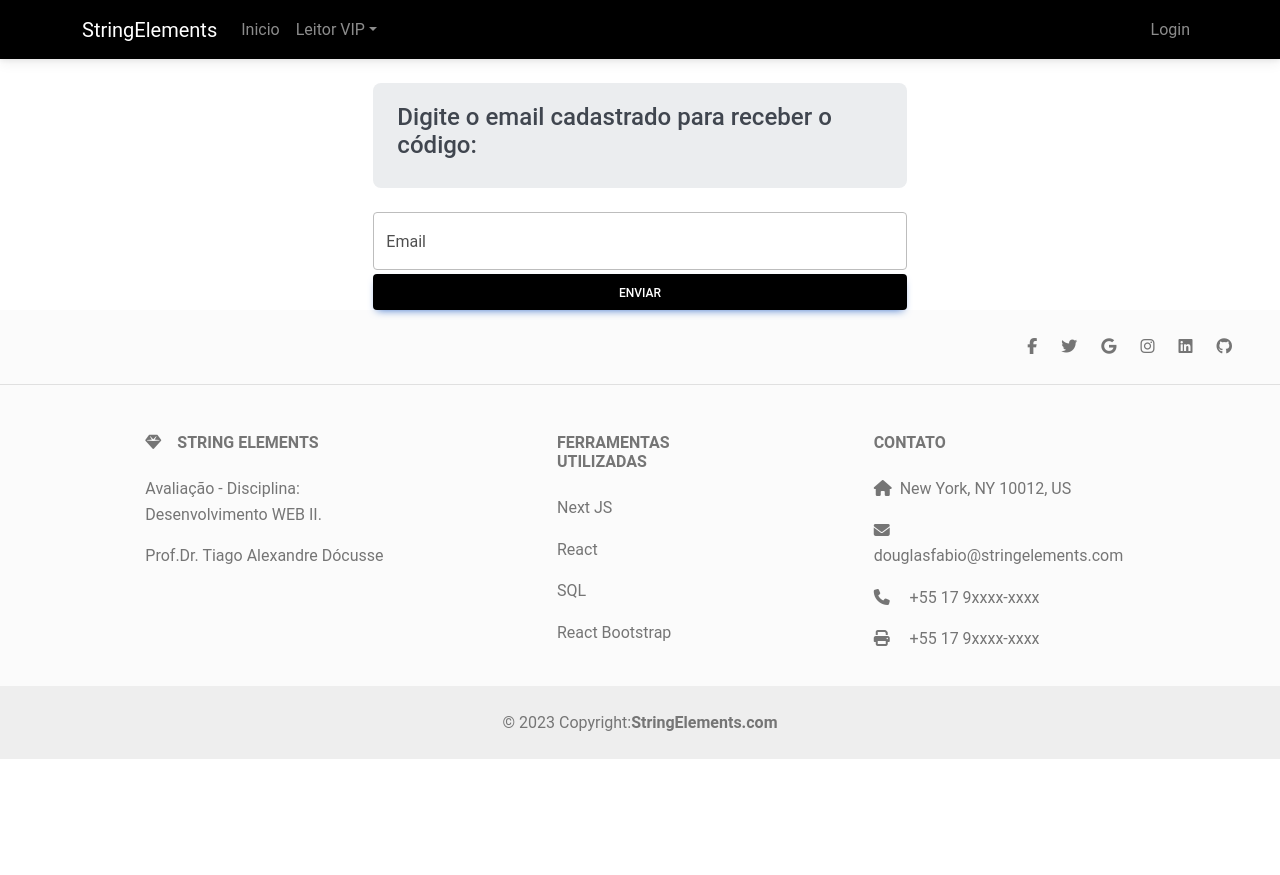
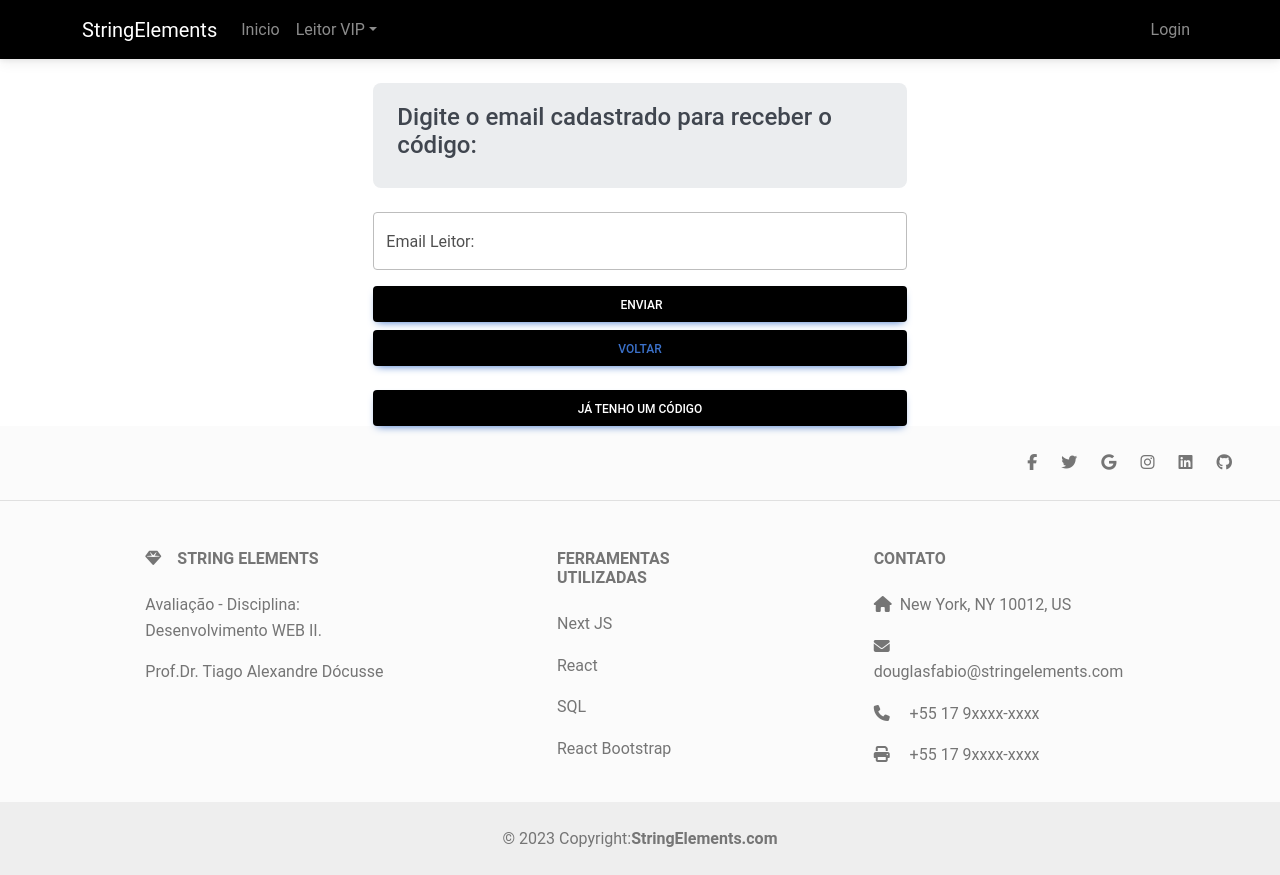
Before and after one commit to DouglasFabio/stringelements-blog, a Next.js app: page /resetar in a window 1280 px wide. Before the commit the page ends 800 px from the top, so only its background shows below. Built offline with nearby package versions, Linux system fonts and the light colour scheme; no server answers.

Commit message:
ResetSenha, envioCodSenha

```diff
--- a/app/componentes/NavBar.js
+++ b/app/componentes/NavBar.js
@@ -45,7 +45,7 @@ export default function NavBar(props) {
                 <Container>
                     <Link href="/" passHref legacyBehavior>
                         <Navbar.Brand>
-                            StringElementsADM
+                            StringElements
                         </Navbar.Brand>
                     </Link>
                 </Container>
--- a/app/leitores/page.js
+++ b/app/leitores/page.js
@@ -9,7 +9,6 @@ import { yupResolver } from '@hookform/resolvers/yup';
 import BusyButton from '../componentes/BusyButton';
 import geraCodigo, { codAtivacao } from '../componentes/CodAtivacao';
 import { redirect } from 'next/dist/server/api-utils';
-import handler from '../api/hello';
 
 export default function CadastroLeitor() {
   const [busy, setBusy] = useState(false);
--- /dev/null
+++ b/app/resetar/atualizarsenha.js
@@ -0,0 +1,106 @@
+'use client'
+import { Button, Modal } from "react-bootstrap";
+import { useContext, useEffect, useState } from "react";
+import { useForm } from "react-hook-form";
+import { yupResolver } from '@hookform/resolvers/yup';
+import { MessageCallbackContext } from "../layout";
+import { AtualizarSenhaContext } from "./page";
+import { schemaNovaSenha } from "../schemas/validacaoForm";
+import BusyButton from "../componentes/BusyButton";
+
+
+export default function AtualizarSenha() {
+    const [modalShow, setModalShow] = useState(false);
+    const [busy, setBusy] = useState(false);
+
+    const messageCallback = useContext(MessageCallbackContext);
+    const atualizarCallback = useContext(AtualizarSenhaContext);
+
+    const { register, handleSubmit, reset, formState: { errors } } = useForm({
+        resolver: yupResolver(schemaNovaSenha)
+    });
+
+    const onSubmit = (data) => {
+        setBusy(true);
+
+        const url = '/api/tipocurso';
+
+        var args = {
+            method: 'POST',
+            headers: {
+                'Accept': 'application/json',
+                'Content-Type': 'application/json'
+            },
+            body: JSON.stringify(data)
+        };
+
+        fetch(url, args).then((result) => {
+            setBusy(false);
+            result.json().then((resultData) => {
+
+                if (result.status == 200) {
+                    //ações em caso de sucesso
+                    atualizarCallback.atualizar(true);
+                    messageCallback({ tipo: 'sucesso', texto: resultData });
+                    handleClose();
+                }
+                else {
+                    //ações em caso de erro
+                    let errorMessage = '';
+                    if (resultData.errors != null) {
+                        const totalErros = Object.keys(resultData.errors).length;
+
+                        for (var i = 0; i < totalErros; i++) {
+                            errorMessage = errorMessage + Object.values(resultData.errors)[i] + "<br/>";
+                        }
+                    }
+                    else
+                        errorMessage = resultData;
+
+                    messageCallback({ tipo: 'erro', texto: errorMessage });
+                }
+            })
+        });
+
+    }
+
+    const handleClose = () => {
+        setModalShow(false);
+    }
+
+    useEffect(() => {
+        if (modalShow === false) {
+            reset({ codSenha: '', novaSenha: '' })
+        }
+    }, [modalShow]);
+
+    return (
+        <>
+            <Button variant="btn btn-primary mt-3 col-12 bg-black" onClick={() => setModalShow(true)}>Já tenho um código</Button>
+
+            <Modal size="md" centered show={modalShow}>
+                <form onSubmit={handleSubmit(onSubmit)}>
+                    <Modal.Header>
+                        <Modal.Title>Redefinição de Senha</Modal.Title>
+                    </Modal.Header>
+                    <Modal.Body>
+                        <label className="row mx-2">
+                            Código de Reset:
+                            <input type="text" className="form-control"  {...register("codSenha")} />
+                            <span className='text-danger'>{errors.codSenha?.message}</span>
+                        </label>
+                        <label className="row mx-2 mt-2">
+                            Nova Senha:
+                            <input type="text" className="form-control"  {...register("novaSenha")} />
+                            <span className='text-danger'>{errors.novaSenha?.message}</span>
+                        </label>
+                    </Modal.Body>
+                    <Modal.Footer>
+                        <BusyButton  variant="success" type="submit" label="Trocar" busy={busy}/>
+                        <Button variant="secondary" onClick={handleClose}>Fechar</Button>
+                    </Modal.Footer>
+                </form>
+            </Modal>
+        </>
+    )
+}
--- a/app/resetar/page.js
+++ b/app/resetar/page.js
@@ -1,34 +1,124 @@
 'use client'
-import { useState } from 'react';
+import Link from 'next/link';
+import { createContext, useContext,  useEffect,  useState } from 'react';
 import { Alert, Stack } from 'react-bootstrap';
-import Button from 'react-bootstrap/Button';
-import Form from 'react-bootstrap/Form';
+import { MessageCallbackContext } from "../layout";
+import { useForm } from 'react-hook-form';
+import { schemaResetSenha } from '../schemas/validacaoForm';
+import { yupResolver } from '@hookform/resolvers/yup';
+import BusyButton from '../componentes/BusyButton';
+import geraCodigo from '../componentes/CodAtivacao';
+import AtualizarSenha from './atualizarsenha';
 
-export default function EnviaCodigo() {
+export const AtualizarSenhaContext = createContext(null);
 
-  const [enviaCodigo, setEnviaCodigo] = useState({
-    email: ''
+export default function ResetSenha() {
+
+  const [busy, setBusy] = useState(false);
+  const [grid, setGrid] = useState(null);
+  const [atualizarGrid, setAtualizarGrid] = useState(null);
+  const [operacao, setOperacao] = useState({ id: null, action: null });
+
+  let modal = null;
+
+    if(operacao.action === "update"){
+        modal = "<TipoCursoAtualizacao id={operacao.id}/>";
+    }
+
+    const fecharModals = () => {
+        setOperacao({id:null, action:null});
+    }
+
+    const pesquisar = () => {
+        fetch('/api/Usuarios').then((result) => {
+            result.json().then((data) => {
+                let finalGrid = data.map((p) =>{p.nome});
+                setGrid(finalGrid);
+            })
+        }
+        );
+    }
+
+    useEffect(() => {
+        if (atualizarGrid === null)
+            setAtualizarGrid(true);
+        if (atualizarGrid) {
+            setAtualizarGrid(false);
+            pesquisar();
+        }
+    }, [atualizarGrid])
+
+  const messageCallback = useContext(MessageCallbackContext);
+
+  const { register, handleSubmit, reset, formState: { errors } } = useForm({
+      resolver: yupResolver(schemaResetSenha)
   });
 
-  const handleChange = e => setEnviaCodigo({...enviaCodigo, [e.target.name]: e.target.value});
+  const onSubmit = (data) => {
+    setBusy(true);
 
-  const enviarCodigo = async e =>{
-    e.preventDefault(); //nao limpar o console após o submit
-    console.log(enviaCodigo.email);
-  }
+    const url = '/api/ResetarSenha';
+
+    var args = {
+        method: 'POST',
+        headers: {
+            'Accept': 'application/json',
+            'Content-Type': 'application/json'
+        },
+        body: JSON.stringify(data)
+    };
+
+    fetch(url, args).then((result) => {
+        setBusy(false);
+        result.json().then((resultData) => {
+            if (result.status == 200) {
+                //ações em caso de sucesso
+                messageCallback({ tipo: 'sucesso', texto: resultData });
+                reset();
+                //handler(res.redirect(307, '/leitores/verificacao'));
+            }
+            else {
+                //ações em caso de erro
+                let errorMessage = '';
+                if (resultData.errors != null) {
+                    const totalErros = Object.keys(resultData.errors).length;
+
+                    for (var i = 0; i < totalErros; i++) {
+                        errorMessage = errorMessage + Object.values(resultData.errors)[i] + "<br/>";
+                    }
+                }
+                else
+                    errorMessage = resultData;
+
+                messageCallback({ tipo: 'erro', texto: errorMessage });
+            }
+        })
+    });
+
+}
 
   return (
     <Stack gap={2} className="col-md-5 mx-auto" >
       <p></p>
       <Alert variant="secondary"><Alert.Heading>Digite o email cadastrado para receber o código:</Alert.Heading></Alert>
-      <form onSubmit={enviarCodigo}>
+      <form onSubmit={handleSubmit(onSubmit)}>
         <div className="form-floating">
-          <input type="email" className="form-control" id="email"
-              placeholder="Email" value={enviaCodigo.email} onChange={handleChange} name="email" />
-          <label htmlFor="email">Email</label>
+              <input type="text" className="form-control" id="emailLeitor" {...register("email")}
+                  placeholder="Email Leitor"  name="email"/>
+              <span className='text-danger'>{errors.email?.message}</span>
+              <label htmlFor="emailLeitor">Email Leitor:</label>
         </div>
-        <input type="submit" className="btn btn-primary mt-1 col-12 bg-black" value="Enviar"/>
+        <div className="form-floating mt-1" hidden>
+            <input type="text" name="codSenha" value={geraCodigo()} {...register("codSenha")} />
+            <input type="text" name="nome" value="" {...register("nome")} />
+        </div>
+        <BusyButton onClick={() => setModalShow(true)} variant="btn btn-primary mt-3 col-12 bg-black" type="submit" label="Enviar" busy={busy}/>
+        <div className="btn btn-primary mt-2 col-12 text-white bg-black" htmlFor="voltar"><Link href="/" passHref legacyBehavior>Voltar</Link></div>
       </form>
+      <AtualizarSenhaContext.Provider value={{atualizar: setAtualizarGrid, fechar: fecharModals}}>
+        <AtualizarSenha />
+        {modal}
+      </AtualizarSenhaContext.Provider>
     </Stack>
   );
 }
--- a/app/schemas/validacaoForm.js
+++ b/app/schemas/validacaoForm.js
@@ -1,4 +1,28 @@
 import * as yup from "yup";
+
+export const schemaNovaSenha = yup.object({
+  codSenha: yup.string()
+  .max(8, 'O código deve conter, no máximo, 8 caracteres')
+  .required('O código é obrigatório'),
+    senha: yup.string()
+    .min(8, 'A senha deve conter, no mínimo, 8 caracteres')
+    .required('A senha é obrigatória')
+    .matches(
+      /^(?=.*[A-Za-z])(?=.*\d)(?=.*[@$!%*#?&])[A-Za-z\d@$!%*#?&]{8,}$/,
+      'A senha precisa ter no mínimo 8 caracteres, ' +
+          'uma letra maiúscula e uma letra minúscula, ' +
+          'um número e um caracter especial'
+  )
+}).required();
+
+
+export const schemaResetSenha = yup.object({
+  email: yup.string()
+    .email('Utilize um email válido: exemplo@email.com')
+    .min(5, 'O email deve conter, no mínimo, 5 caracteres')
+    .max(50, 'O email deve conter, no máximo, 50 caracteres')
+    .required('O email é obrigatório'),
+}).required();
 
 export const schemaAdmin = yup.object({
   nome: yup.string()
```
Also changed, not shown: 1 other file (tests, documents, lock files or other folders).
